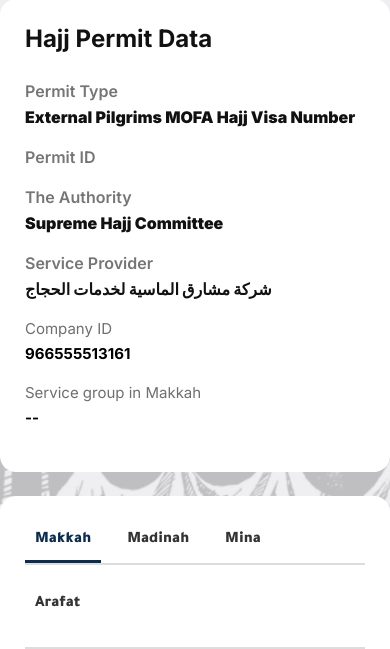
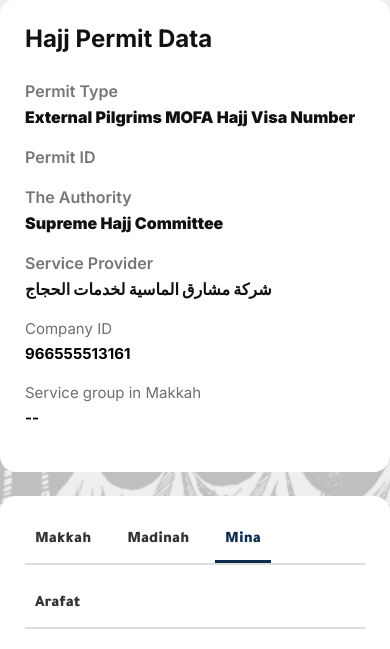
Before and after one commit to onlysharifjon/Qrv2, a Django app: template templates/id_card_details.html in a window 390 px wide. Shown: the part 849-1498 px from the top of the page. Run offline with Django 5.2, Linux system fonts and the light colour scheme; the template is opened without the code that fills it, so the values that code supplies are empty.

Commit message:
responsive test 2

```diff
--- a/templates/id_card_details.html
+++ b/templates/id_card_details.html
@@ -263,14 +263,6 @@
 
           /* MAP TABS */
           .map-tabs {
-            display: flex;
-            gap: 16px;
-            flex-wrap: wrap;
-            margin-bottom: 20px;
-            border-bottom: 2px solid #ddd;
-            justify-content: flex-start;
-          }
-          .map-arafat {
             display: flex;
             gap: 16px;
             flex-wrap: wrap;
@@ -881,21 +873,12 @@
 
     <div class="map-card">
         <div class="map-tabs">
-            <button class="map-tab active" data-map="makkah" data-en="Makkah" data-ar="مكة" data-tr="Mekke"
-                    data-fr="La Mecque" data-ur="مکہ" data-bn="মক্কা" data-hi="मक्का" data-id="Mekkah" data-fil="Makkah"
-                    onclick="showMap('makkah', event)"></button>
-            <button class="map-tab" data-map="madinah" data-en="Madinah" data-ar="المدينة" data-tr="Medine"
-                    data-fr="Médine" data-ur="مدینہ" data-bn="মদিনা" data-hi="मदीना" data-id="Madinah"
-                    data-fil="Madinah" onclick="showMap('madinah', event)"></button>
-            <button class="map-tab" data-map="mina" data-en="Mina" data-ar="منى" data-tr="Mina" data-fr="Mina"
-                    data-ur="منیٰ" data-bn="মিনা" data-hi="मिना" data-id="Mina" data-fil="Mina"
-                    onclick="showMap('mina', event)"></button>
-
+          <button class="map-tab" data-map="makkah" data-en="Makkah" data-ar="مكة" data-tr="Mekke" data-fr="La Mecque" data-ur="مکہ" data-bn="মক্কা" data-hi="मक्का" data-id="Mekkah" data-fil="Makkah" onclick="showMap('makkah', event)">Makkah</button>
+          <button class="map-tab" data-map="madinah" data-en="Madinah" data-ar="المدينة" data-tr="Medine" data-fr="Médine" data-ur="مدینہ" data-bn="মদিনা" data-hi="मदीना" data-id="Madinah" data-fil="Madinah" onclick="showMap('madinah', event)">Madinah</button>
+          <button class="map-tab active" data-map="mina" data-en="Mina" data-ar="منى" data-tr="Mina" data-fr="Mina" data-ur="منیٰ" data-bn="মিনা" data-hi="मिना" data-id="Mina" data-fil="Mina" onclick="showMap('mina', event)">Mina</button>
         </div>
         <div class="map-tabs">
-            <button class="map-tabs" data-map="arafat" data-en="Arafat" data-ar="عرفات" data-tr="Arafat" data-fr="Arafat"
-                    data-ur="عرفات" data-bn="আরাফাত" data-hi="अराफात" data-id="Arafah" data-fil="Arafat"
-                    onclick="showMap('arafat', event)"></button>
+            <button class="map-tab" data-map="arafat" data-en="Arafat" data-ar="عرفات" data-tr="Arafat" data-fr="Arafat" data-ur="عرفات" data-bn="আরাফাত" data-hi="अराफात" data-id="Arafah" data-fil="Arafat" onclick="showMap('arafat', event)">Arafat</button>
 
         </div>
         <div id="map-frame-container">
```
